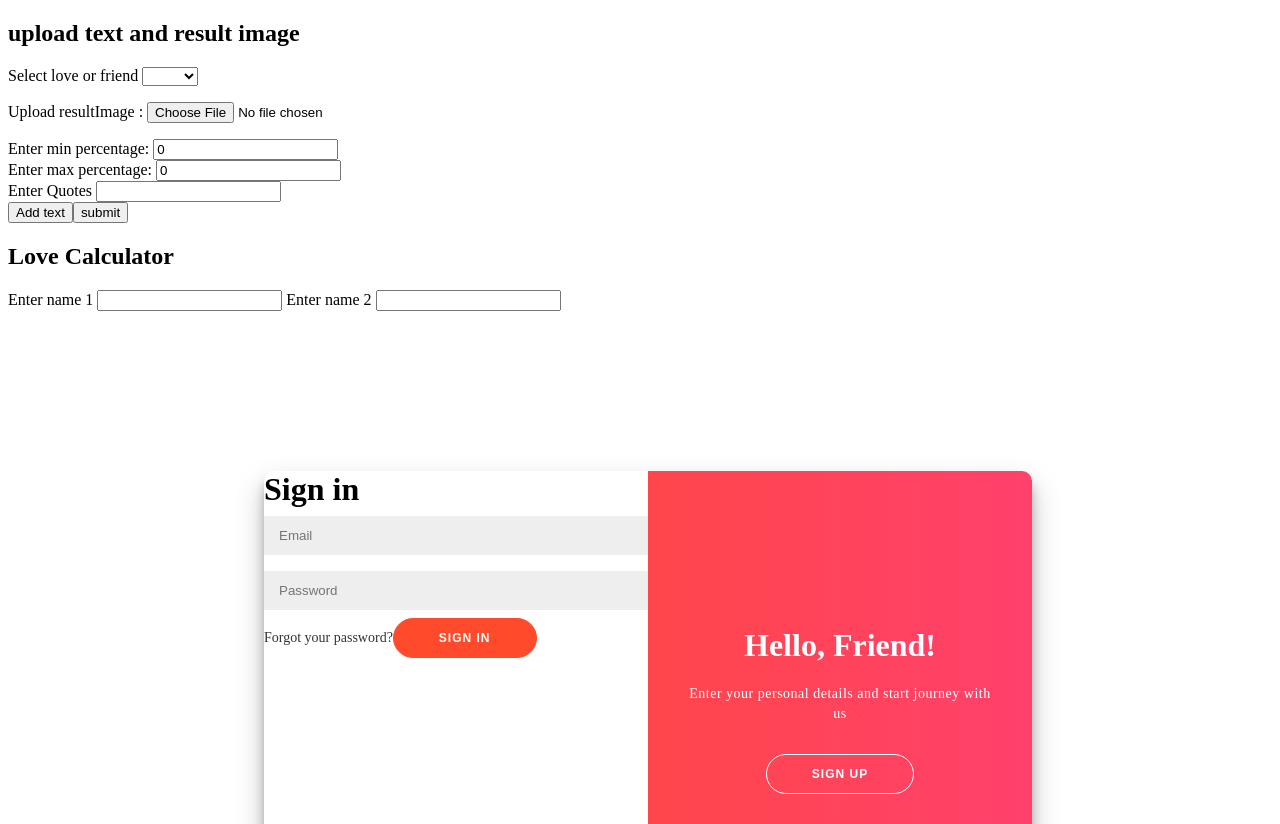
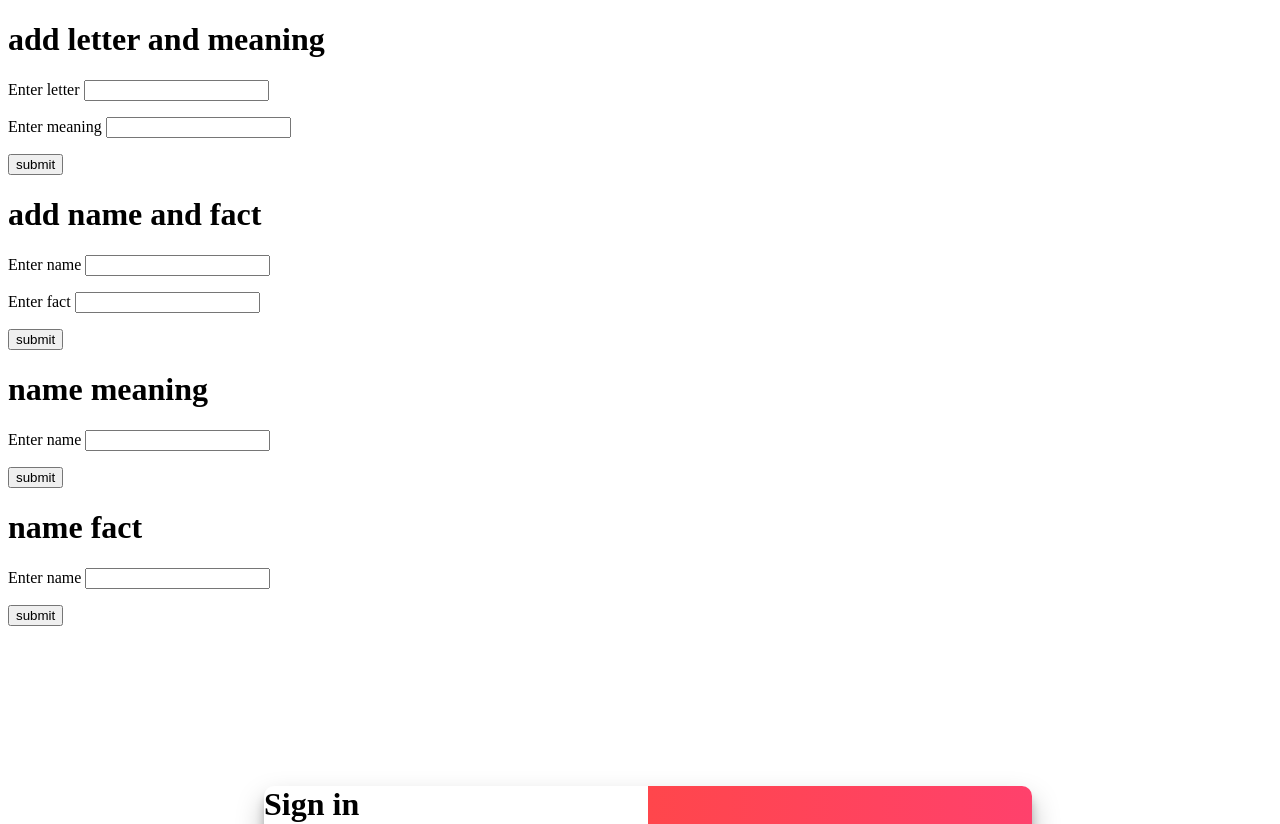
Before and after one commit to karthis17/testing, an Angular app: page / in a window 1280 px wide. Shown: the top 824 px of the page. Built offline with nearby package versions, Linux system fonts and the light colour scheme.

Commit message:
nameing was added

```diff
--- a/src/app/app.component.html
+++ b/src/app/app.component.html
@@ -62,5 +62,6 @@
 <!-- <app-frames></app-frames> -->
 
 <!-- <app-flames></app-flames> -->
-<app-calc></app-calc>
+<!-- <app-calc></app-calc> -->
+<app-name></app-name>
 <app-login></app-login>
--- a/src/app/app.component.ts
+++ b/src/app/app.component.ts
@@ -10,11 +10,12 @@ import { PollComponent } from './poll/poll.component';
 import { FramesComponent } from './frames/frames.component';
 import { FlamesComponent } from './flames/flames.component';
 import { CalcComponent } from './calc/calc.component';
+import { NameComponent } from './name/name.component';
 
 @Component({
   selector: 'app-root',
   standalone: true,
-  imports: [CommonModule, RouterOutlet, FormsModule, UploadComponent, LoginComponent, RouterLink, QuizzeComponent, PollComponent, LoginComponent, FramesComponent, FlamesComponent, CalcComponent],
+  imports: [CommonModule, RouterOutlet, FormsModule, UploadComponent, LoginComponent, RouterLink, QuizzeComponent, PollComponent, LoginComponent, FramesComponent, FlamesComponent, CalcComponent, NameComponent],
   templateUrl: './app.component.html',
   styleUrl: './app.component.css'
 })
--- /dev/null
+++ b/src/app/name/name.component.html
@@ -0,0 +1,35 @@
+<div>
+  <h1>add letter and meaning</h1>
+  <p>Enter letter <input type="text" [(ngModel)]="letter" /></p>
+  <p>Enter meaning <input type="text" [(ngModel)]="meaning" /></p>
+  <button (click)="submitNameMeaning()">submit</button>
+</div>
+
+<div>
+  <h1>add name and fact</h1>
+  <p>Enter name <input type="text" [(ngModel)]="name" /></p>
+  <p>Enter fact <input type="text" [(ngModel)]="fact" /></p>
+  <button (click)="submitNameFact()">submit</button>
+</div>
+
+<div>
+  <h1>name meaning</h1>
+  <p>Enter name <input type="text" [(ngModel)]="nameMean" /></p>
+  <button (click)="getMeaning()">submit</button>
+</div>
+
+<div>
+  <h1>name fact</h1>
+  <p>Enter name <input type="text" [(ngModel)]="nameFact" /></p>
+  <button (click)="getFact()">submit</button>
+</div>
+
+<div *ngIf="result">
+  <div
+    *ngFor="let letter of nameMean.split('')"
+    style="display: flex; align-items: baseline"
+  >
+    <h1>{{ letter }}</h1>
+    {{ result[letter].slice(1, result[letter].length) }}
+  </div>
+</div>
--- /dev/null
+++ b/src/app/name/name.component.ts
@@ -0,0 +1,47 @@
+import { CommonModule } from '@angular/common';
+import { Component } from '@angular/core';
+import { FormsModule, ReactiveFormsModule } from '@angular/forms';
+import { ImageServiceService } from '../service/image-service.service';
+import { NameService } from '../service/name.service';
+
+@Component({
+  selector: 'app-name',
+  standalone: true,
+  imports: [FormsModule, ReactiveFormsModule, CommonModule],
+  templateUrl: './name.component.html',
+  styleUrl: './name.component.css'
+})
+export class NameComponent {
+
+  name!: string;
+  nameMean!: string;
+  nameFact!: string;
+  letter!: string;
+  meaning!: string;
+  fact!: string;
+  result!: any;
+
+  constructor(private nameSer: NameService) { }
+
+  submitNameMeaning() {
+    console.log(this.letter, this.meaning)
+    this.nameSer.addMeaning(this.letter, this.meaning).subscribe(data => { console.log(data) });
+
+  }
+
+  submitNameFact() {
+
+    this.nameSer.addFact(this.name, this.fact).subscribe(data => { console.log(data) });
+
+  }
+
+  getMeaning() {
+    this.nameSer.findmeaning(this.nameMean).subscribe(data => { console.log(data); this.result = data });
+  }
+
+  getFact() {
+    this.nameSer.findfact(this.nameFact).subscribe(data => { console.log(data) });
+
+  }
+
+}
--- /dev/null
+++ b/src/app/service/name.service.ts
@@ -0,0 +1,33 @@
+import { HttpClient, HttpHeaders } from '@angular/common/http';
+import { Injectable } from '@angular/core';
+
+@Injectable({
+  providedIn: 'root'
+})
+export class NameService {
+
+  constructor(private http: HttpClient) { }
+
+  _options = { headers: new HttpHeaders({ 'Content-Type': 'application/json' }) };
+
+
+  addMeaning(letter: string, meaning: string) {
+    console.log(letter, meaning)
+    return this.http.post("http://localhost:3000/api/nameing/add-name-meaning", { letter: letter, meaning: meaning }, this._options);
+  }
+
+  addFact(name: string, fact: string) {
+    return this.http.post("http://localhost:3000/api/nameing/add-name-fact", { name, fact }, this._options);
+  }
+
+  findmeaning(name: string) {
+    return this.http.post("http://localhost:3000/api/nameing/get-name-meaning", { name }, this._options);
+
+  }
+
+  findfact(name: string) {
+    return this.http.post("http://localhost:3000/api/nameing/get-name-fact", { name }, this._options);
+
+  }
+
+}
```
Also changed, not shown: src/app/name/name.component.css (added), 2 other files (tests, documents, lock files or other folders).
